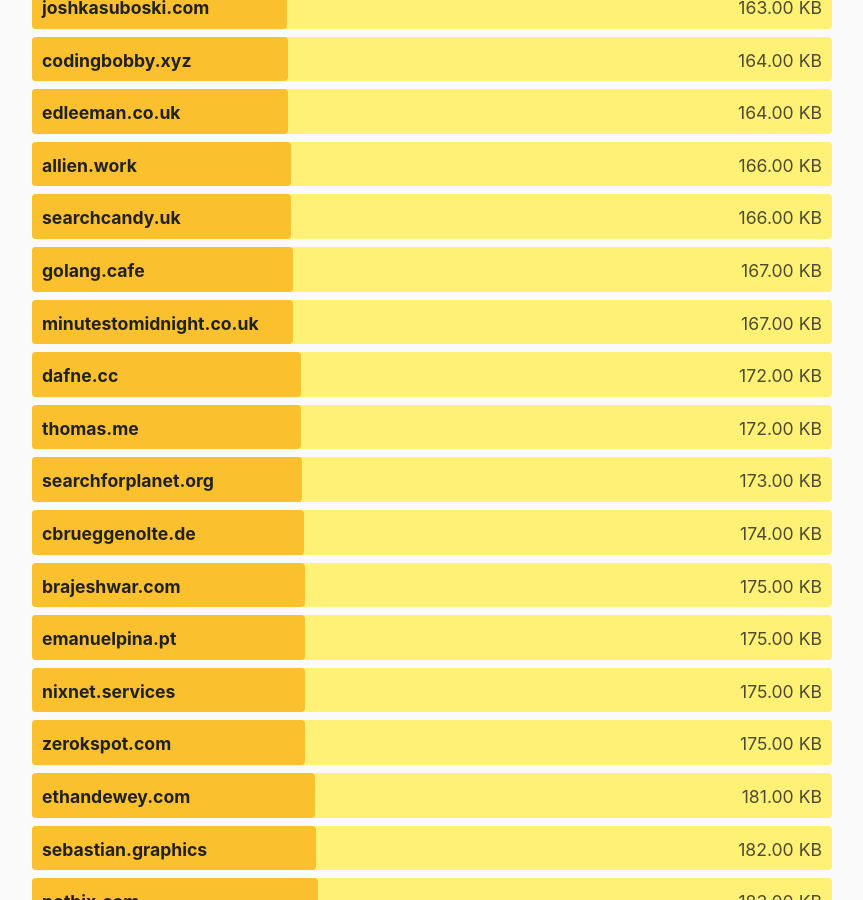
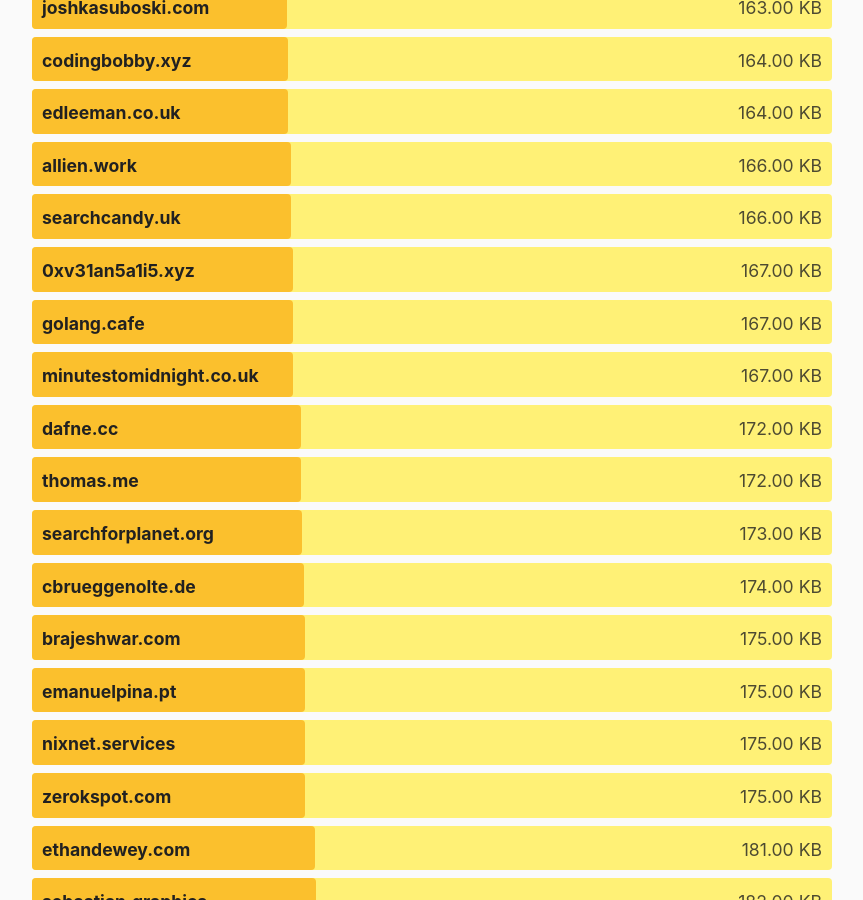
Before and after one commit to kevquirk/512kb.club, a Jekyll site: the page built from index.md, in a window 1280 px wide and 900 px high, scrolled down 15059 px. Shown: the whole window, without its empty margins (208-1071 px from the left). Built offline with Jekyll 4.4.1, drawn with Linux system fonts in a browser that asks for light colours.

Commit message:
Added the website 0xv31an5a1i5.xyz to sites.yml

```diff
--- a/_data/sites.yml
+++ b/_data/sites.yml
@@ -13,6 +13,11 @@
   size: 7.2
   last_checked: 2021-11-20
 
+- domain: 0xv31an5a1i5.xyz
+  url: https://0xv31an5a1i5.xyz/
+  size: 167
+  last_checked: 2022-02-03
+
 - domain: 100daystooffload.com
   url: https://100daystooffload.com/
   size: 25.1
```
